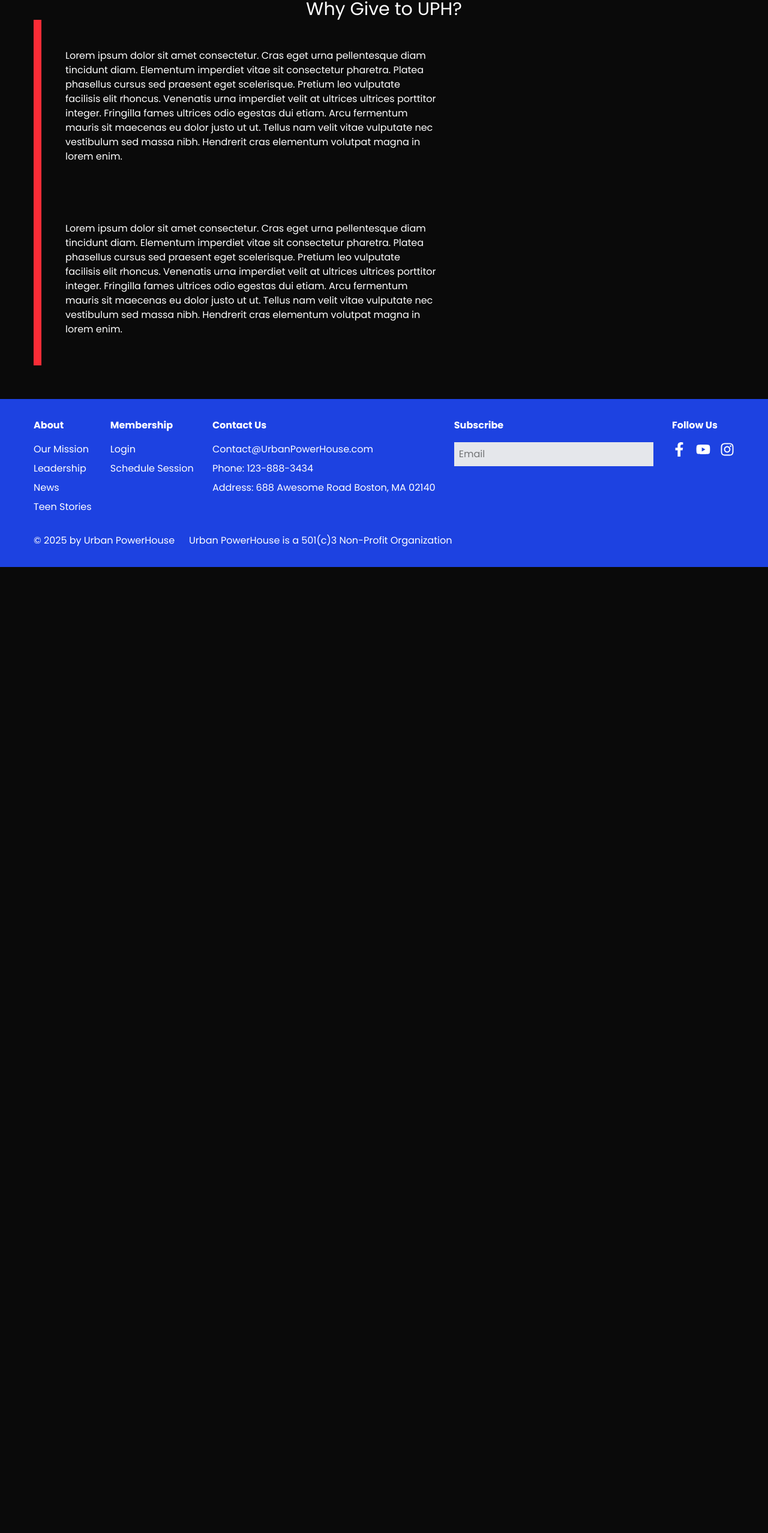
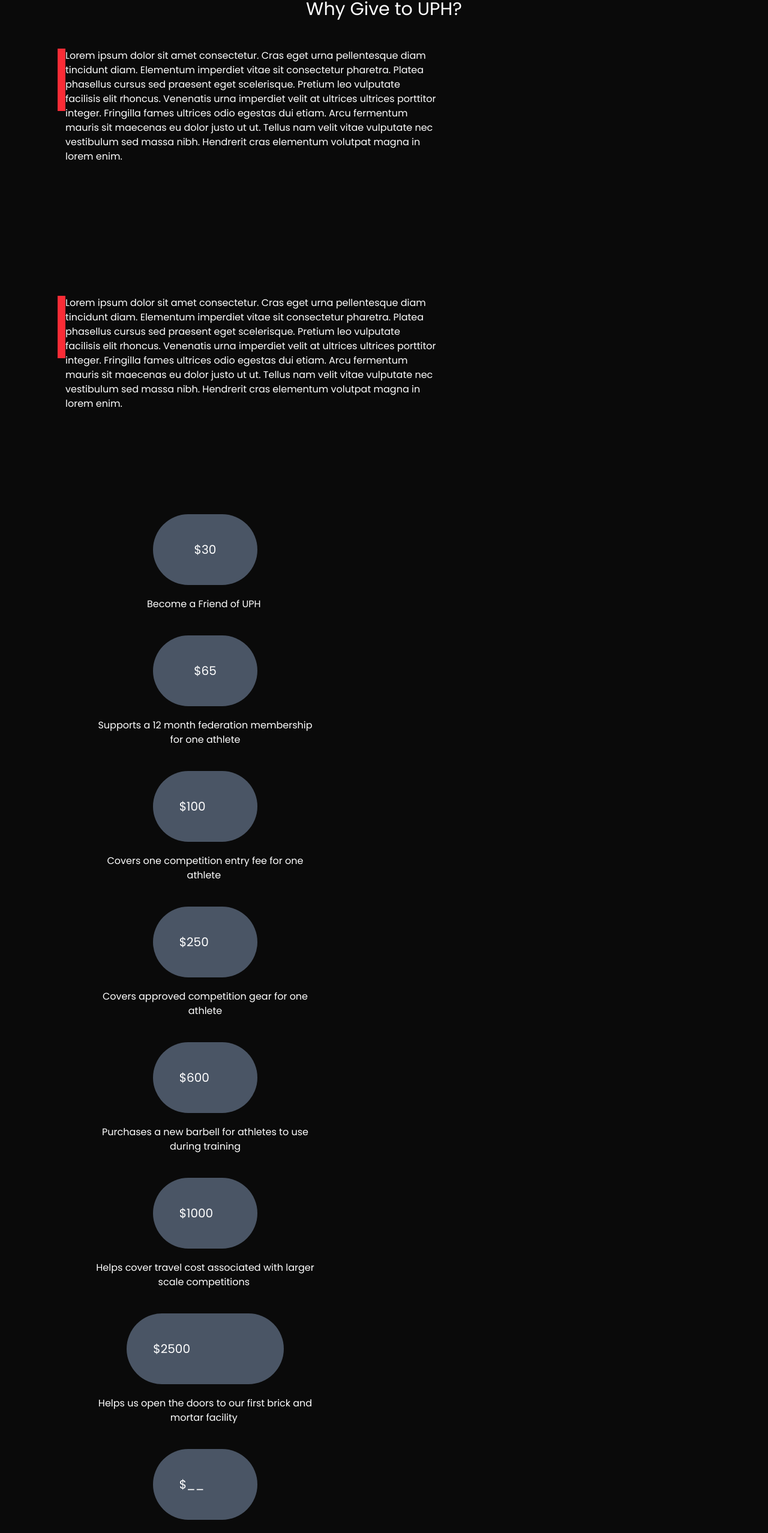
Before and after one commit to Artists-for-Humanity/urban-powerhouse, a Next.js app: page /Donation in a window 1280 px wide. Shown: the part 201-2756 px from the top of the page at 60% size. Before the commit the page ends 1146 px from the top, so only its background shows below. Built offline with nearby package versions, Linux system fonts and the light colour scheme.

Commit message:
edited the lines on the sid eof the text and added all the circle and prices

```diff
--- a/pages/Donation.tsx
+++ b/pages/Donation.tsx
@@ -18,9 +18,24 @@ export default function Donation() {
               <Container>
 
               <div className="col-span-6 text-center sm:col-start-4 text-3xl">Why Give to UPH?</div>
-             <div className="col-span-7 col-start-1 border-l-[13px] border-red-500 pt-12 pb-12 pl-10">Lorem ipsum dolor sit amet consectetur. Cras eget urna pellentesque diam tincidunt diam. Elementum imperdiet vitae sit consectetur pharetra. Platea phasellus cursus sed praesent eget scelerisque. Pretium leo vulputate facilisis elit rhoncus. Venenatis urna imperdiet velit at ultrices ultrices porttitor integer. Fringilla fames ultrices odio egestas dui etiam. Arcu fermentum mauris sit maecenas eu dolor justo ut ut. Tellus nam velit vitae vulputate nec vestibulum sed massa nibh. Hendrerit cras elementum volutpat magna in lorem enim.</div>
-            <div className="col-span-7 col-start-1 border-l-[13px] border-red-500 pt-12 pb-12 pl-10">Lorem ipsum dolor sit amet consectetur. Cras eget urna pellentesque diam tincidunt diam. Elementum imperdiet vitae sit consectetur pharetra. Platea phasellus cursus sed praesent eget scelerisque. Pretium leo vulputate facilisis elit rhoncus. Venenatis urna imperdiet velit at ultrices ultrices porttitor integer. Fringilla fames ultrices odio egestas dui etiam. Arcu fermentum mauris sit maecenas eu dolor justo ut ut. Tellus nam velit vitae vulputate nec vestibulum sed massa nibh. Hendrerit cras elementum volutpat magna in lorem enim.</div>
-            <div></div>
+             <div className="max-h-26 col-span-7 col-start-1 border-l-[13px] border-red-500 mt-12 mb-65 ml-10">Lorem ipsum dolor sit amet consectetur. Cras eget urna pellentesque diam tincidunt diam. Elementum imperdiet vitae sit consectetur pharetra. Platea phasellus cursus sed praesent eget scelerisque. Pretium leo vulputate facilisis elit rhoncus. Venenatis urna imperdiet velit at ultrices ultrices porttitor integer. Fringilla fames ultrices odio egestas dui etiam. Arcu fermentum mauris sit maecenas eu dolor justo ut ut. Tellus nam velit vitae vulputate nec vestibulum sed massa nibh. Hendrerit cras elementum volutpat magna in lorem enim.</div>
+            <div className="max-h-26 col-span-7 col-start-1 border-l-[13px] border-red-500 mt-12 mb-65 ml-10">Lorem ipsum dolor sit amet consectetur. Cras eget urna pellentesque diam tincidunt diam. Elementum imperdiet vitae sit consectetur pharetra. Platea phasellus cursus sed praesent eget scelerisque. Pretium leo vulputate facilisis elit rhoncus. Venenatis urna imperdiet velit at ultrices ultrices porttitor integer. Fringilla fames ultrices odio egestas dui etiam. Arcu fermentum mauris sit maecenas eu dolor justo ut ut. Tellus nam velit vitae vulputate nec vestibulum sed massa nibh. Hendrerit cras elementum volutpat magna in lorem enim.</div>
+            <div className="p-11 rounded-full bg-gray-600 col-start-3 text-center col-span-2 text-[20px]">$30</div>
+            <div className="max-h-26 text-center col-span-4 col-start-2  mt-5 mb-10">Become a Friend of UPH </div>
+            <div className="p-11 rounded-full bg-gray-600 col-start-3 col-span-2 text-center text-[20px]">$65</div>
+            <div className="max-h-26 text-center col-span-4 col-start-2  mt-5 mb-10">Supports a 12 month federation membership for one athlete</div>
+            <div className="p-11 rounded-full bg-gray-600 col-start-3 col-span-2 text-[20px]">$100</div>
+            <div className="max-h-26 text-center col-span-4 col-start-2  mt-5 mb-10">Covers one competition entry fee for one athlete </div>
+            <div className="p-11 rounded-full bg-gray-600 col-start-3 col-span-2 text-[20px]">$250</div>
+            <div className="max-h-26 text-center col-span-4 col-start-2  mt-5 mb-10">Covers approved competition gear for one athlete</div>
+            <div className="p-11 rounded-full bg-gray-600 col-start-3 col-span-2 text-[20px]">$600</div>
+            <div className="max-h-26 text-center col-span-4 col-start-2  mt-5 mb-10">Purchases a new barbell for athletes to use during training</div>
+            <div className="p-11 rounded-full bg-gray-600 col-start-3 col-span-2 text-[20px]">$1000</div>
+            <div className="max-h-26 text-center col-span-4 col-start-2  mt-5 mb-10">Helps cover travel cost associated with larger scale competitions </div>
+            <div className="p-11 rounded-full bg-gray-600 col-start-2 mx-14 col-span-4 text-[20px]">$2500</div>
+            <div className="max-h-26 text-center col-span-4 col-start-2  mt-5 mb-10">Helps us open the doors to our first brick and mortar facility </div>
+            <div className="p-11 rounded-full bg-gray-600 col-start-3 col-span-2 text-[20px]">$__</div>
+            <div className="max-h-26 text-center col-span-4 col-start-2  mt-5 mb-10">Make a gift. Every donation, no matter the size, will help us make Boston strong  together</div>
 
               </Container>
             <Footer />
```
